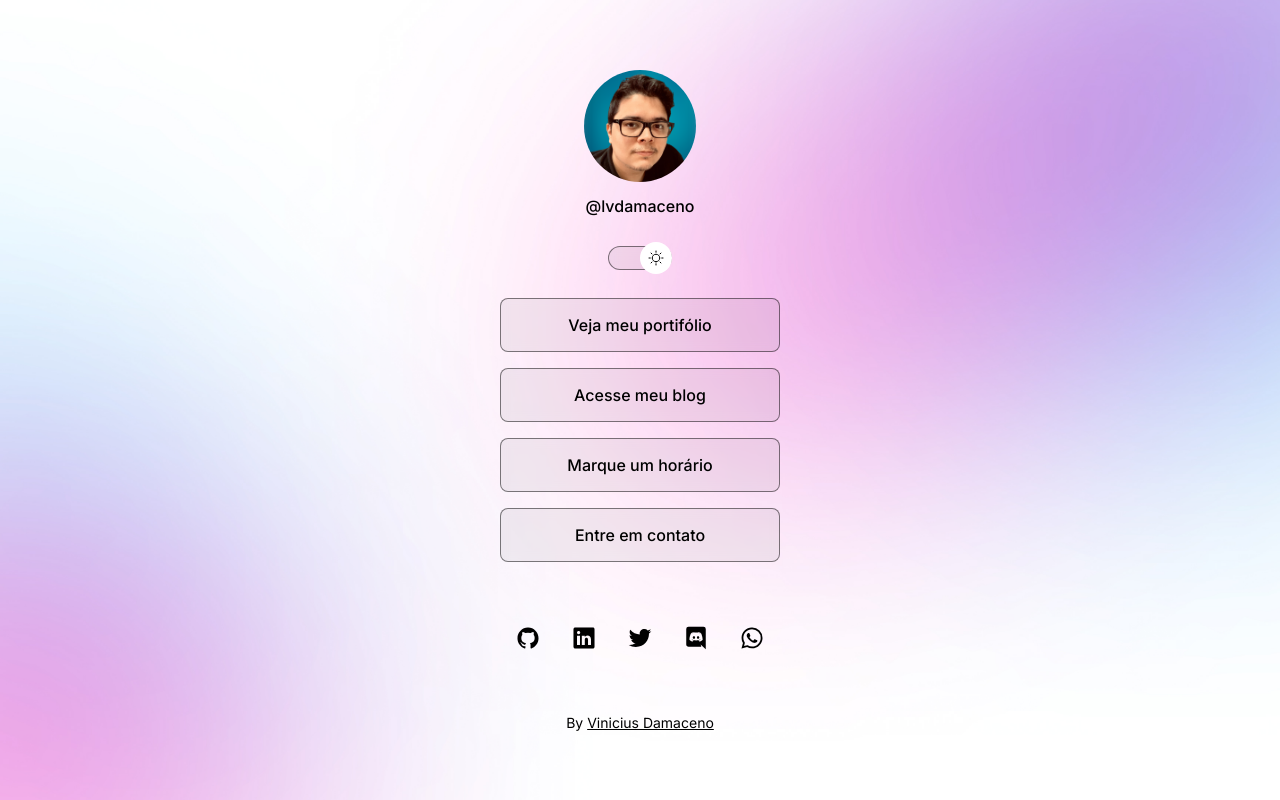
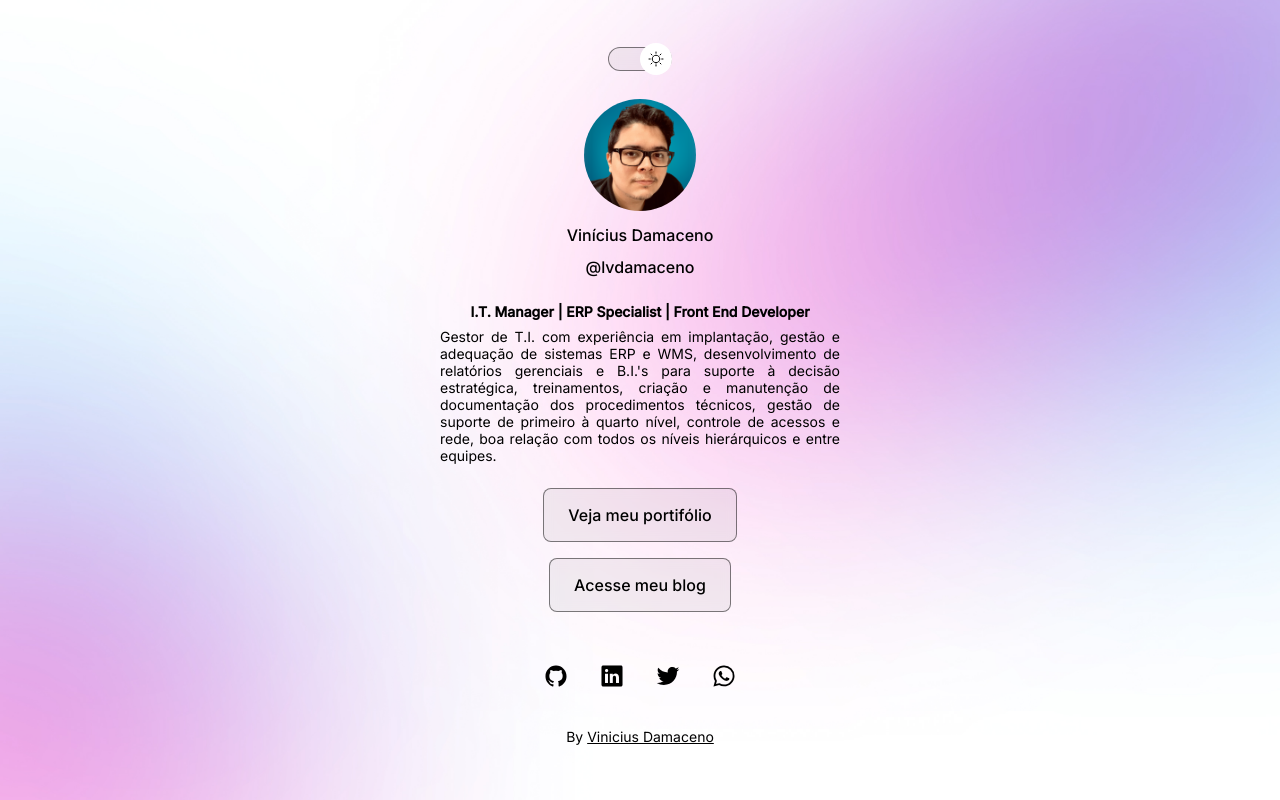
Before and after one commit to lvdamaceno/aboutme, a plain HTML site: page index.html in a window 1280 px wide. Drawn offline with nearby package versions, Linux system fonts and the light colour scheme.

Commit message:
Adding experiences to the layout

```diff
--- a/index.html
+++ b/index.html
@@ -19,19 +19,35 @@
   </head>
   <body>
     <div id="container">
+      <!-- SWITCH -->
+      <div id="switch" onclick="toggleMode()">
+        <button></button>
+        <span> </span>
+      </div>
+
       <!-- PROFILE -->
       <div id="profile">
         <img
           src="./assets/img/profile/profile_light.png"
           alt="Profile picture"
         />
+        <p>Vinícius Damaceno</p>
         <p>@lvdamaceno</p>
       </div>
 
-      <!-- SWITCH -->
-      <div id="switch" onclick="toggleMode()">
-        <button></button>
-        <span> </span>
+      <!-- EXPERIENCE -->
+      <div id="experience">
+        <p>
+          <strong>I.T. Manager | ERP Specialist | Front End Developer</strong>
+        </p>
+        <p>
+          Gestor de T.I. com experiência em implantação, gestão e adequação de
+          sistemas ERP e WMS, desenvolvimento de relatórios gerenciais e B.I.'s
+          para suporte à decisão estratégica, treinamentos, criação e manutenção
+          de documentação dos procedimentos técnicos, gestão de suporte de
+          primeiro à quarto nível, controle de acessos e rede, boa relação com
+          todos os níveis hierárquicos e entre equipes.
+        </p>
       </div>
 
       <!-- BUTTONS -->
@@ -46,12 +62,12 @@
             >Acesse meu blog</a
           >
         </li>
-        <li>
+        <!-- <li>
           <a href="#">Marque um horário</a>
         </li>
         <li>
           <a href="#">Entre em contato</a>
-        </li>
+        </li> -->
       </ul>
 
       <!-- SOCIAL LINKS -->
@@ -59,16 +75,16 @@
         <a href="https://github.com/lvdamaceno" target="_blank">
           <ion-icon name="logo-github"></ion-icon>
         </a>
-        <a href="" target="_blank">
+        <a href="https://www.linkedin.com/in/viniciusdamaceno/" target="_blank">
           <ion-icon name="logo-linkedin"></ion-icon>
         </a>
-        <a href="" target="_blank">
+        <a href="https://twitter.com/lvdamaceno" target="_blank">
           <ion-icon name="logo-twitter"></ion-icon>
         </a>
-        <a href="" target="_blank">
+        <!-- <a href="" target="_blank">
           <ion-icon name="logo-discord"></ion-icon>
-        </a>
-        <a href="" target="_blank">
+        </a> -->
+        <a href="https://wa.me/+5591985940456" target="_blank">
           <ion-icon name="logo-whatsapp"></ion-icon>
         </a>
       </div>
--- a/style.css
+++ b/style.css
@@ -56,7 +56,6 @@ body * {
 
 #profile img {
   width: 112px;
-  border: 0px solid gray;
   border-radius: 50%;
 }
 
@@ -91,9 +90,9 @@ body * {
   animation: slide-in 0.2s forwards;
 }
 
-#switch button:hover {
+/* #switch button:hover {
   outline: 8px solid var(--highlight-color);
-}
+} */
 
 #switch span {
   display: block;
@@ -106,6 +105,20 @@ body * {
   border-radius: 999px;
 }
 
+/***** EXPERIENCE *****/
+#experience {
+  display: flex;
+  flex-direction: column;
+  align-items: center;
+  gap: 8px;
+  max-width: 400px;
+}
+
+#experience p {
+  font-size: 14px;
+  text-align: justify;
+}
+
 /***** BUTTONS *****/
 
 ul {
@@ -114,6 +127,9 @@ ul {
   flex-direction: column;
   gap: 16px;
   padding: 24px 0;
+  /* width: 300px; */
+  /* justify-content: center; */
+  align-items: center;
 }
 
 ul li a {
@@ -142,7 +158,7 @@ ul li a:hover {
 
 /* SOCIAL LINKS */
 #social-links {
-  padding: 24px 0;
+  padding: 12px 0;
   display: flex;
   justify-content: center;
   font-size: 24px;
@@ -163,7 +179,7 @@ ul li a:hover {
 
 /* FOOTER */
 footer {
-  padding: 24px 0;
+  padding: 12px 0;
   text-align: center;
   font-size: 14px;
 }
```
